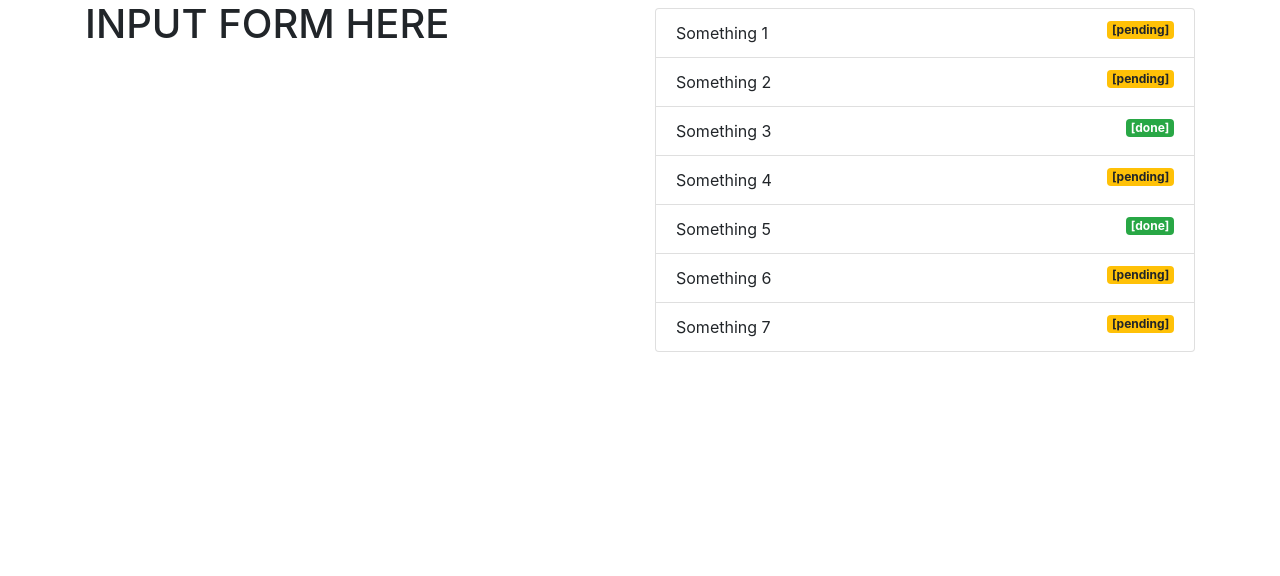
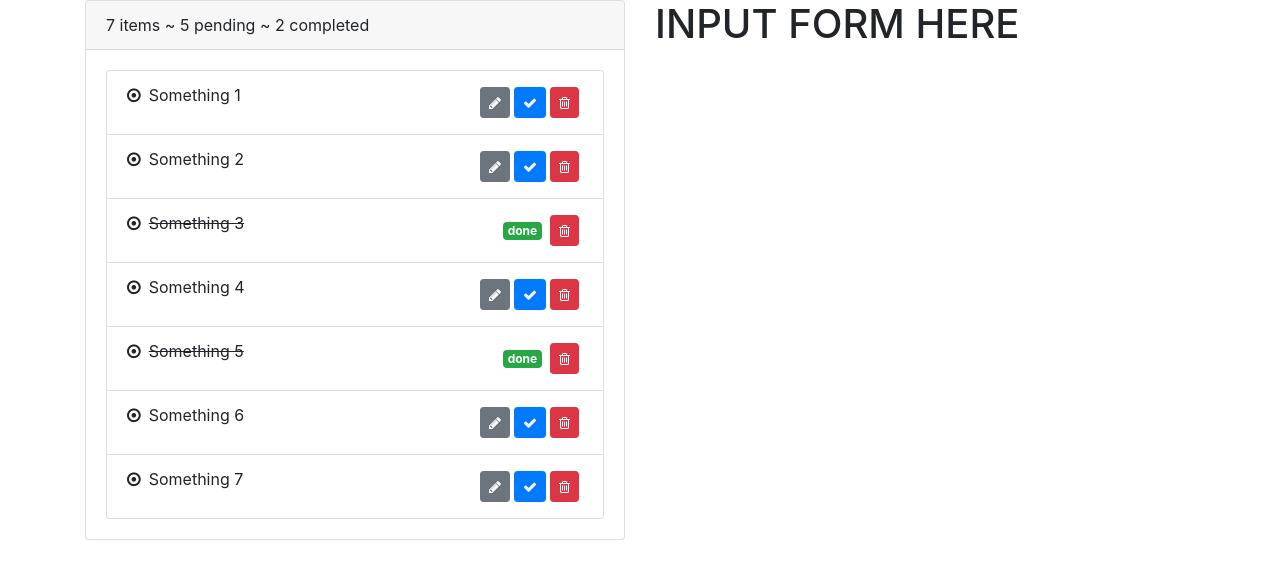
Before and after one commit to sudarpo/sc-todo, a React (Create React App) app: page / in a window 1280 px wide. Shown: the top 576 px of the page. Built offline with nearby package versions, Linux system fonts and the light colour scheme.

Commit message:
2 Added font-awesome, Handle mark-complete event, and delete-event.

```diff
--- a/package.json
+++ b/package.json
@@ -7,6 +7,7 @@
     "@testing-library/react": "^9.5.0",
     "@testing-library/user-event": "^7.2.1",
     "bootstrap": "^4.5.0",
+    "font-awesome": "^4.7.0",
     "react": "^16.13.1",
     "react-dom": "^16.13.1",
     "react-scripts": "3.4.1"
--- a/src/App.js
+++ b/src/App.js
@@ -7,15 +7,40 @@ export default class App extends Component {
     Tasks: InitialTasksList,
   };
 
+  handleTaskComplete = (task) => {
+    const allTasks = [...this.state.Tasks];
+    const index = allTasks.findIndex((t) => t.id === task.id);
+    const task1 = { ...allTasks[index] };
+    task1.completed = true;
+    allTasks[index] = task1;
+    this.setState({ Tasks: allTasks });
+  };
+
+  handleTaskDelete = (task) => {
+    let filtered = [...this.state.Tasks].filter((t) => t.id !== task.id);
+    this.setState({ Tasks: filtered });
+  };
+
+  handleTaskEdit = (task) => {
+    console.log("Edit", task);
+  };
+
   render() {
+    const { Tasks } = this.state;
+
     return (
       <div className="container">
         <div className="row">
           <div className="col">
-            <h1>INPUT FORM HERE</h1>
+            <ToDoList
+              Tasks={Tasks}
+              onTaskComplete={this.handleTaskComplete}
+              onTaskDelete={this.handleTaskDelete}
+              onTaskEdit={this.handleTaskEdit}
+            />
           </div>
           <div className="col">
-            <ToDoList Tasks={this.state.Tasks} />
+            <h1>INPUT FORM HERE</h1>
           </div>
         </div>
       </div>
--- a/src/components/ToDoList.jsx
+++ b/src/components/ToDoList.jsx
@@ -1,20 +1,77 @@
 import React from "react";
 
 export default function ToDoList(props) {
+  const { Tasks, onTaskComplete, onTaskDelete, onTaskEdit } = props;
+  const countPending = Tasks.filter((t) => t.completed === false).length;
+  const countCompleted = Tasks.length - countPending;
+
+  const renderAction = (task) => {
     return (
-    <div className="mt-2 list-group">
-      {props.Tasks.map((task) => {
+      <span className="float-right">
+        {task.completed ? (
+          <span className="badge badge-success m-1">done</span>
+        ) : (
+          <>
+            <span className="badge badge-warning m-1"></span>
+            <button
+              type="button"
+              title="Edit"
+              className="btn btn-sm btn-secondary mr-1"
+              onClick={() => onTaskEdit(task)}
+            >
+              <i className="fa fa-pencil" aria-hidden="true"></i>
+            </button>
+            <button
+              type="button"
+              title="Mark Complete"
+              className="btn btn-sm btn-primary"
+              onClick={() => onTaskComplete(task)}
+            >
+              <i className="fa fa-check" aria-hidden="true"></i>
+            </button>
+          </>
+        )}
+
+        <button
+          type="button"
+          title="Delete"
+          className="btn btn-sm btn-danger m-1"
+          onClick={() => onTaskDelete(task)}
+        >
+          <i className="fa fa-trash-o"></i>
+        </button>
+      </span>
+    );
+  };
+
+  return (
+    <>
+      <div className="card">
+        <div className="card-header">
+          {Tasks.length} items ~ {countPending} pending ~ {countCompleted}{" "}
+          completed
+        </div>
+        <div className="card-body">
+          <div className="list-group">
+            {Tasks.map((task) => {
               return (
                 <div className="list-group-item" key={task.id}>
-            {task.title}
+                  <i className="fa fa-dot-circle-o mr-2" aria-hidden="true"></i>
                   {task.completed ? (
-              <span className="badge badge-success float-right">[done]</span>
+                    <>
+                      <del>{task.title}</del>
+                    </>
                   ) : (
-              <span className="badge badge-warning float-right">[pending]</span>
+                    <>{task.title}</>
                   )}
+
+                  {renderAction(task)}
                 </div>
               );
             })}
           </div>
+        </div>
+      </div>
+    </>
   );
 }
--- a/src/index.js
+++ b/src/index.js
@@ -1,6 +1,7 @@
 import React from "react";
 import ReactDOM from "react-dom";
 import "bootstrap/dist/css/bootstrap.css";
+import "font-awesome/css/font-awesome.css";
 import "./index.css";
 import App from "./App";
 import * as serviceWorker from "./serviceWorker";
```
Also changed, not shown: 1 other file (tests, documents, lock files or other folders). Lines whose indentation alone changed are shown as unchanged.
